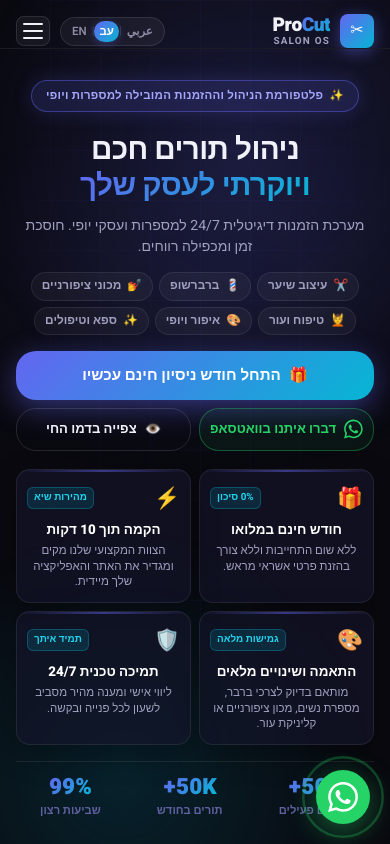
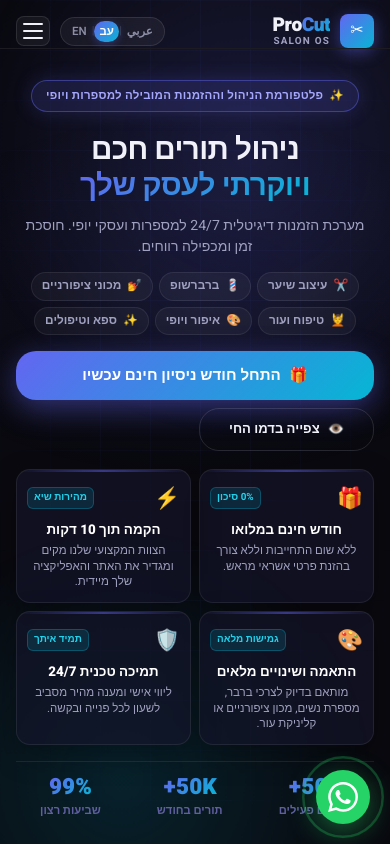
Before and after one commit to obidaNassa/procut_loading_page, a React (Vite) app: page / in a window 390 px wide. Shown: the top 844 px of the page. Built offline with nearby package versions, Linux system fonts and the light colour scheme.

Commit message:
Remove WhatsApp button from Hero section and Navbar mobile menu

```diff
--- a/src/components/Hero.jsx
+++ b/src/components/Hero.jsx
@@ -1,5 +1,4 @@
 import { useLanguage } from '../context/LanguageContext'
-import { getWhatsAppUrl, DISPLAY_PHONE } from '../constants'
 import styles from './Hero.module.css'
 
 export default function Hero() {
@@ -19,8 +18,6 @@
     { value: '50K+', label: t.hero.statAppointments },
     { value: '99%', label: t.hero.statSatisfaction },
   ]
-
-  const waUrl = getWhatsAppUrl(t.floatingWhatsApp.message)
 
   return (
     <section className={styles.hero} id="home" aria-label="Hero Section">
@@ -75,19 +72,6 @@
             >
               <span>🎁</span>
               <span>{t.hero.ctaFreeTrial}</span>
-            </a>
-
-            <a
-              href={waUrl}
-              target="_blank"
-              rel="noopener noreferrer"
-              className={`btn btn-outline btn-lg ${styles.ctaWhatsApp}`}
-              id="hero-whatsapp-btn"
-            >
-              <svg viewBox="0 0 24 24" fill="currentColor" width="20" height="20" aria-hidden="true">
-                <path d="M17.472 14.382c-.297-.149-1.758-.867-2.03-.967-.273-.099-.471-.148-.67.15-.197.297-.767.966-.94 1.164-.173.199-.347.223-.644.075-.297-.15-1.255-.463-2.39-1.475-.883-.788-1.48-1.761-1.653-2.059-.173-.297-.018-.458.13-.606.134-.133.298-.347.446-.52.149-.174.198-.298.298-.497.099-.198.05-.371-.025-.52-.075-.149-.669-1.612-.916-2.207-.242-.579-.487-.5-.669-.51-.173-.008-.371-.01-.57-.01-.198 0-.52.074-.792.372-.272.297-1.04 1.016-1.04 2.479 0 1.462 1.065 2.875 1.213 3.074.149.198 2.096 3.2 5.077 4.487.709.306 1.262.489 1.694.625.712.227 1.36.195 1.871.118.571-.085 1.758-.719 2.006-1.413.248-.694.248-1.289.173-1.413-.074-.124-.272-.198-.57-.347m-5.421 7.403h-.004a9.87 9.87 0 01-5.031-1.378l-.361-.214-3.741.982.998-3.648-.235-.374a9.86 9.86 0 01-1.51-5.26c.001-5.45 4.436-9.884 9.888-9.884 2.64 0 5.122 1.03 6.988 2.898a9.825 9.825 0 012.893 6.994c-.003 5.45-4.437 9.884-9.885 9.884m8.413-18.297A11.815 11.815 0 0012.05 0C5.495 0 .16 5.335.157 11.892c0 2.096.547 4.142 1.588 5.945L.057 24l6.305-1.654a11.882 11.882 0 005.683 1.448h.005c6.554 0 11.89-5.335 11.893-11.893a11.821 11.821 0 00-3.48-8.413z" />
-              </svg>
-              <span>{t.hero.ctaWhatsApp}</span>
             </a>
 
             <a
--- a/src/components/Navbar.jsx
+++ b/src/components/Navbar.jsx
@@ -1,6 +1,5 @@
 import { useState, useEffect } from 'react'
 import { useLanguage } from '../context/LanguageContext'
-import { getWhatsAppUrl, DISPLAY_PHONE } from '../constants'
 import styles from './Navbar.module.css'
 
 export default function Navbar() {
@@ -20,8 +19,6 @@
     { label: t.nav.features, href: '#features' },
     { label: t.nav.testimonials, href: '#testimonials' },
   ]
-
-  const waUrl = getWhatsAppUrl(t.floatingWhatsApp.message)
 
   return (
     <header className={`${styles.navbar} ${scrolled ? styles.scrolled : ''}`}>
@@ -144,17 +141,6 @@
               🎁 {t.nav.ctaBtn}
             </a>
           </li>
-          <li className={styles.mobileActionItem}>
-            <a
-              href={waUrl}
-              target="_blank"
-              rel="noopener noreferrer"
-              className={`btn btn-outline ${styles.mobileWaCta}`}
-              onClick={() => setMenuOpen(false)}
-            >
-              💬 WhatsApp: {DISPLAY_PHONE}
-            </a>
-          </li>
         </ul>
       </div>
     </header>
```
